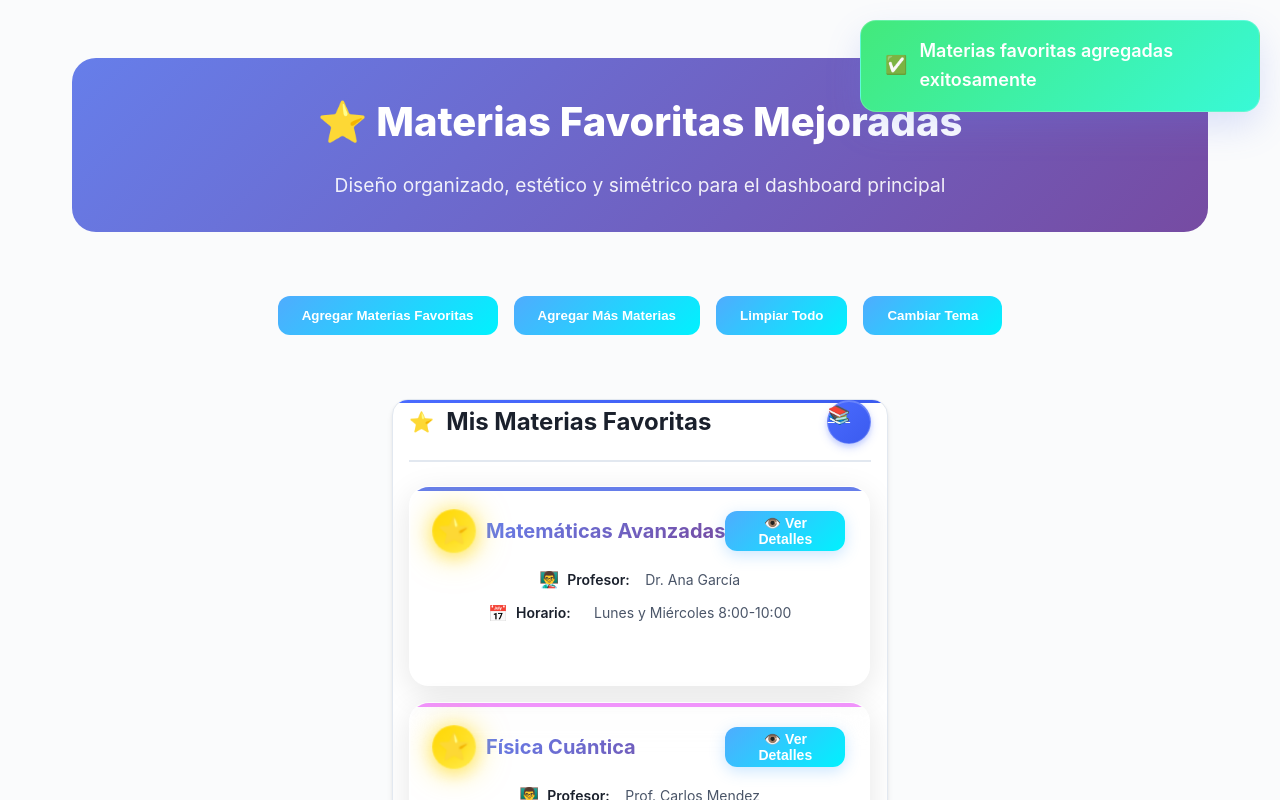
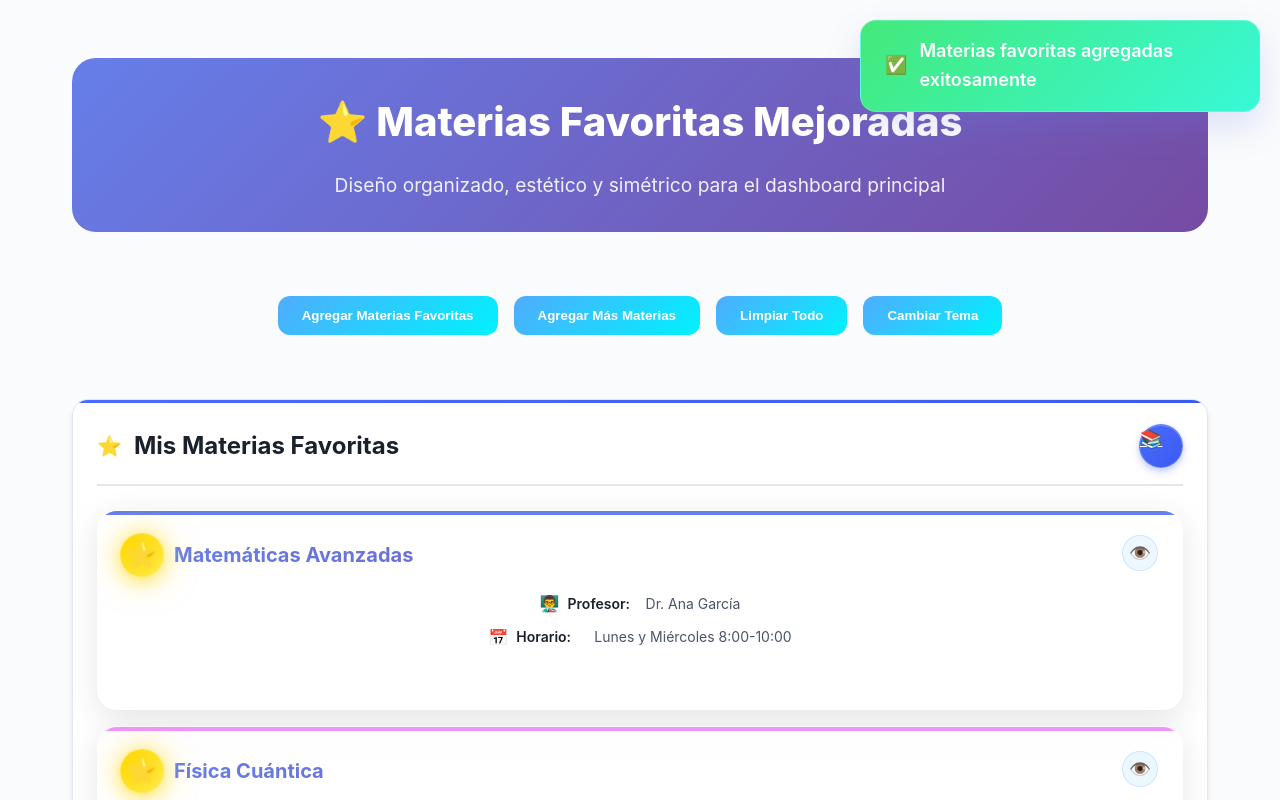
Before and after one commit to Extremer12/EstudiApp, a plain HTML site: page index-demo.html in a window 1280 px wide. Both pictures are taken after a click on the button "Agregar Materias Favoritas". Shown: the top 800 px of the page. Drawn offline with Linux system fonts and the light colour scheme.

Commit message:
UI improvements: Convert details button to minimalist icon and ensure section width symmetry

```diff
--- a/css/subjects-favorites.css
+++ b/css/subjects-favorites.css
@@ -8,6 +8,9 @@
 ======================================== */
 .subjects-section {
   margin-bottom: 2rem;
+  /* Asegurar que tenga el mismo ancho que las otras secciones */
+  max-width: none;
+  width: 100%;
 }
 
 .subjects-section .card-header {
@@ -55,6 +58,9 @@
   grid-template-columns: repeat(auto-fit, minmax(280px, 1fr));
   gap: 1.5rem;
   align-items: stretch;
+  /* Asegurar que ocupe todo el ancho disponible */
+  width: 100%;
+  max-width: none;
 }
 
 /* ========================================
@@ -199,8 +205,10 @@
 
 .subject-actions {
   display: flex;
-  gap: 0.5rem;
+  gap: 0.75rem;
   align-items: center;
+  justify-content: flex-end;
+  flex-shrink: 0;
 }
 
 .btn-view-details {
@@ -223,6 +231,68 @@
   transform: translateY(-2px);
   box-shadow: 0 8px 25px rgba(79, 172, 254, 0.4);
   background: linear-gradient(135deg, #00f2fe, #4facfe);
+}
+
+/* Botón de icono minimalista para ver detalles */
+.btn-view-details-icon {
+  background: rgba(79, 172, 254, 0.1);
+  backdrop-filter: blur(10px);
+  color: var(--subject-primary);
+  border: 1px solid rgba(79, 172, 254, 0.2);
+  border-radius: 50%;
+  width: 36px;
+  height: 36px;
+  cursor: pointer;
+  transition: all 0.3s cubic-bezier(0.4, 0, 0.2, 1);
+  display: flex;
+  align-items: center;
+  justify-content: center;
+  font-size: 1.1rem;
+  position: relative;
+  overflow: hidden;
+}
+
+.btn-view-details-icon::before {
+  content: "";
+  position: absolute;
+  top: 0;
+  left: 0;
+  right: 0;
+  bottom: 0;
+  background: var(--subject-gradient-3);
+  opacity: 0;
+  transition: opacity 0.3s ease;
+  border-radius: 50%;
+}
+
+.btn-view-details-icon:hover {
+  transform: translateY(-3px) scale(1.1);
+  box-shadow: 0 8px 25px rgba(79, 172, 254, 0.4);
+  border-color: rgba(79, 172, 254, 0.5);
+}
+
+.btn-view-details-icon:hover::before {
+  opacity: 1;
+}
+
+.btn-view-details-icon:hover {
+  color: white;
+}
+
+.btn-view-details-icon:active {
+  transform: translateY(-1px) scale(1.05);
+}
+
+/* Modo oscuro para el botón de icono */
+[data-theme="dark"] .btn-view-details-icon {
+  background: rgba(79, 172, 254, 0.15);
+  border-color: rgba(79, 172, 254, 0.3);
+  color: #60a5fa;
+}
+
+[data-theme="dark"] .btn-view-details-icon:hover {
+  border-color: rgba(79, 172, 254, 0.6);
+  box-shadow: 0 8px 25px rgba(79, 172, 254, 0.3);
 }
 
 /* ========================================
@@ -534,3 +604,75 @@
   backface-visibility: hidden;
   -webkit-backface-visibility: hidden;
 }
+/* ========================================
+   SIMETRÍA CON OTRAS SECCIONES
+======================================== */
+
+/* Asegurar que la sección de materias tenga el mismo ancho que calendario y eventos */
+.subjects-section,
+.calendar-section,
+.upcoming-section,
+.events-list-section,
+.pomodoro-section {
+  width: 100%;
+  max-width: none;
+  flex: 1;
+}
+
+/* En el contexto del main dashboard */
+.main .subjects-section {
+  /* Resetear cualquier max-width específico */
+  max-width: none !important;
+  width: 100% !important;
+}
+
+/* Asegurar que el contenedor de materias use todo el espacio disponible */
+.subjects-section .subjects-expandable-list {
+  width: 100%;
+  max-width: none;
+}
+
+/* ========================================
+   MEJORAS EN LA DISTRIBUCIÓN
+======================================== */
+
+/* Mejorar la distribución en pantallas grandes */
+@media (min-width: 1200px) {
+  .subjects-expandable-list {
+    grid-template-columns: repeat(3, 1fr);
+    max-width: none;
+  }
+}
+
+/* Mejorar la distribución en pantallas medianas */
+@media (min-width: 768px) and (max-width: 1199px) {
+  .subjects-expandable-list {
+    grid-template-columns: repeat(2, 1fr);
+    max-width: none;
+  }
+}
+
+/* ========================================
+   AJUSTES FINALES PARA SIMETRÍA PERFECTA
+======================================== */
+
+/* Asegurar que todas las cards tengan el mismo padding y margin */
+.subjects-section.card {
+  padding: var(--space-lg);
+  margin-bottom: var(--space-lg);
+}
+
+/* Alineación perfecta del header */
+.subjects-section .card-header {
+  margin-bottom: 1.5rem;
+  padding-bottom: 1rem;
+  border-bottom: 2px solid var(--border-light);
+  display: flex;
+  justify-content: space-between;
+  align-items: center;
+}
+
+/* Asegurar que el contenido tenga la misma altura base */
+.subjects-expandable-list {
+  min-height: 200px;
+}
--- a/css/subjects.css
+++ b/css/subjects.css
@@ -664,18 +664,18 @@
   );
   color: white;
   border: none;
-  padding: 8px 16px;
-  border-radius: 8px;
-  font-size: 0.9rem;
+  padding: 8px;
+  border-radius: 50%;
+  font-size: 1.1rem;
   font-weight: 500;
   cursor: pointer;
   transition: all 0.3s ease;
   display: flex;
   align-items: center;
-  gap: 6px;
+  justify-content: center;
   text-decoration: none;
-  min-width: 120px;
-  justify-content: center;
+  width: 36px;
+  height: 36px;
 }
 
 .btn-view-details:hover {
@@ -692,9 +692,10 @@
 /* Responsive para botón ver detalles */
 @media (max-width: 768px) {
   .btn-view-details {
-    padding: 6px 12px;
-    font-size: 0.8rem;
-    min-width: 100px;
+    padding: 6px;
+    font-size: 1rem;
+    width: 32px;
+    height: 32px;
   }
 }
 
--- a/index-demo.html
+++ b/index-demo.html
@@ -244,8 +244,8 @@
                         <div class="subject-actions">
                             <button onclick="viewDetails('${
                               subject.id
-                            }')" class="btn-view-details">
-                                👁️ Ver Detalles
+                            }')" class="btn-view-details-icon" title="Ver detalles de la materia">
+                                👁️
                             </button>
                         </div>
                     </div>
--- a/subjects.js
+++ b/subjects.js
@@ -88,8 +88,8 @@ function renderSubjects() {
         <div class="subject-actions">
           <button onclick="viewSubjectDetails('${
             subject.id
-          }')" class="btn-view-details">
-            👁️ Ver Detalles
+          }')" class="btn-view-details-icon" title="Ver detalles de la materia">
+            👁️
           </button>
         </div>
       </div>
```
